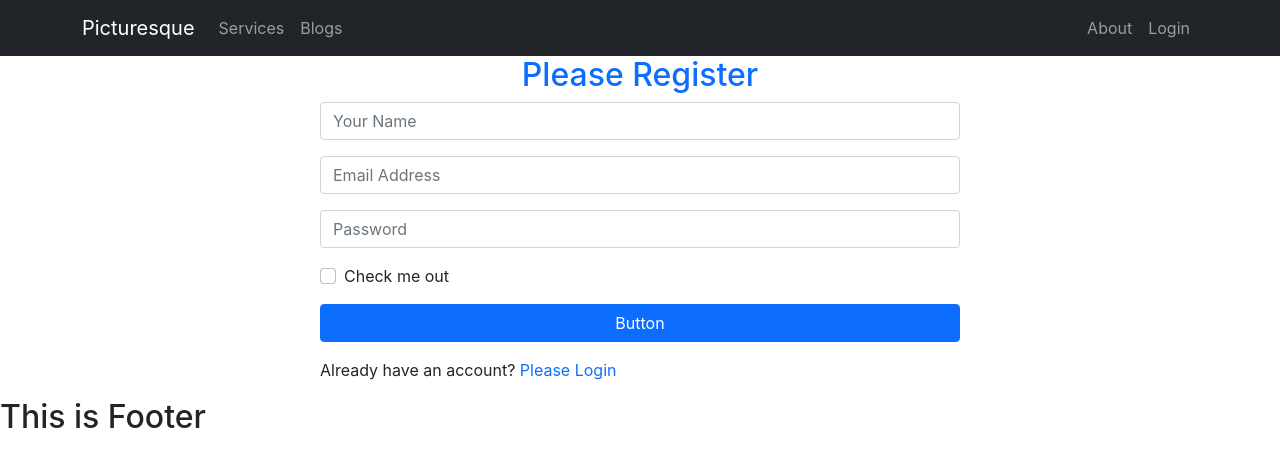
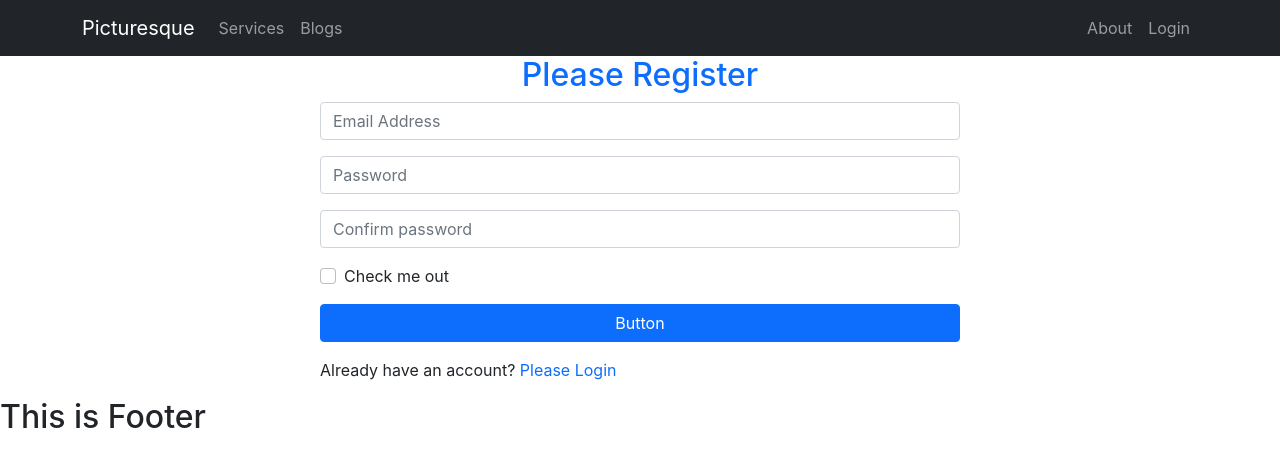
Before and after one commit to AbdMamun1999/independent-service-provider, a React (Create React App) app: page /register in a window 1280 px wide. Shown: the top 466 px of the page. Built offline with nearby package versions, Linux system fonts and the light colour scheme.

Commit message:
added createUserWithEmailAndPassword functionality in register component

```diff
--- a/package.json
+++ b/package.json
@@ -11,6 +11,7 @@
     "react": "^18.0.0",
     "react-bootstrap": "^2.2.3",
     "react-dom": "^18.0.0",
+    "react-firebase-hooks": "^5.0.3",
     "react-router-dom": "6",
     "react-scripts": "5.0.1",
     "web-vitals": "^2.1.0"
--- a/src/Pages/Login/Register/Register.js
+++ b/src/Pages/Login/Register/Register.js
@@ -1,27 +1,65 @@
-import React from 'react';
-import { Link } from 'react-router-dom';
+import { useCreateUserWithEmailAndPassword } from 'react-firebase-hooks/auth';
+import React, { useState } from 'react';
+import { Link, useNavigate } from 'react-router-dom';
+import auth from '../../../firebase.init';
 // import './Register.css'
 
 const Register = () => {
+    const [email,setEmail] = useState('')
+    const [password,setPassword] = useState('')
+    const [confirmPassword,setConfirmPassword] = useState('')
+    const [errors,setErrors] = useState('')
+    const navigate = useNavigate()
+
+    const [
+        createUserWithEmailAndPassword,
+        user,
+        loading,
+        error,
+      ] = useCreateUserWithEmailAndPassword(auth);
+
+      const handleEmailValue = event =>{
+        setEmail(event.target.value)
+      }
+
+      const handlePasswordValue = event =>{
+          setPassword(event.target.value)
+      }
+
+      const handleConfirmPasswordValue = event =>{
+          setConfirmPassword(event.target.value)
+      }
+
+
+
+      const handleRegisterSubmit = event =>{
+          event.preventDefault()
+          if(password===confirmPassword){
+            createUserWithEmailAndPassword(email,password)
+          }
+      }
+
+
     return (
         <div className="w-50 mx-auto">
             <h2 className='text-center text-primary'>Please Register</h2>
-            <form>
-                <div className='mb-3'>
-                    <input className="form-control" type="text" placeholder="Your Name" />
+            <form onSubmit={handleRegisterSubmit}>
+
+                <div className="mb-3">
+                    <input onBlur={handleEmailValue} type="email" className="form-control" id="exampleInputEmail1" aria-describedby="emailHelp" placeholder="Email Address" required/>
                 </div>
                 <div className="mb-3">
-                    <input type="email" className="form-control" id="exampleInputEmail1" aria-describedby="emailHelp" placeholder="Email Address" />
+                    <input onBlur={handlePasswordValue} type="password" className="form-control" id="exampleInputPassword1" placeholder="Password" required/>
                 </div>
-                <div className="mb-3">
-                    <input type="password" className="form-control" id="exampleInputPassword1" placeholder="Password" />
+                <div className='mb-3'>
+                    <input onBlur={handleConfirmPasswordValue} className="form-control" type="password" placeholder="Confirm password" required/>
                 </div>
                 <div className="mb-3 form-check">
                     <input type="checkbox" className="form-check-input" id="exampleCheck1" />
                     <label className="form-check-label" >Check me out</label>
                 </div>
                 <div className="d-grid gap-2 col-12 mx-auto mb-3">
-                    <button className="btn btn-primary" type="button">Button</button>
+                    <button className="btn btn-primary" type="submit">Button</button>
                 </div>
             </form>
             <p>Already have an account? <Link to="/login" className='text-primary pe-auto text-decoration-none' >Please Login</Link> </p>
```
Also changed, not shown: 1 other file (tests, documents, lock files or other folders).
